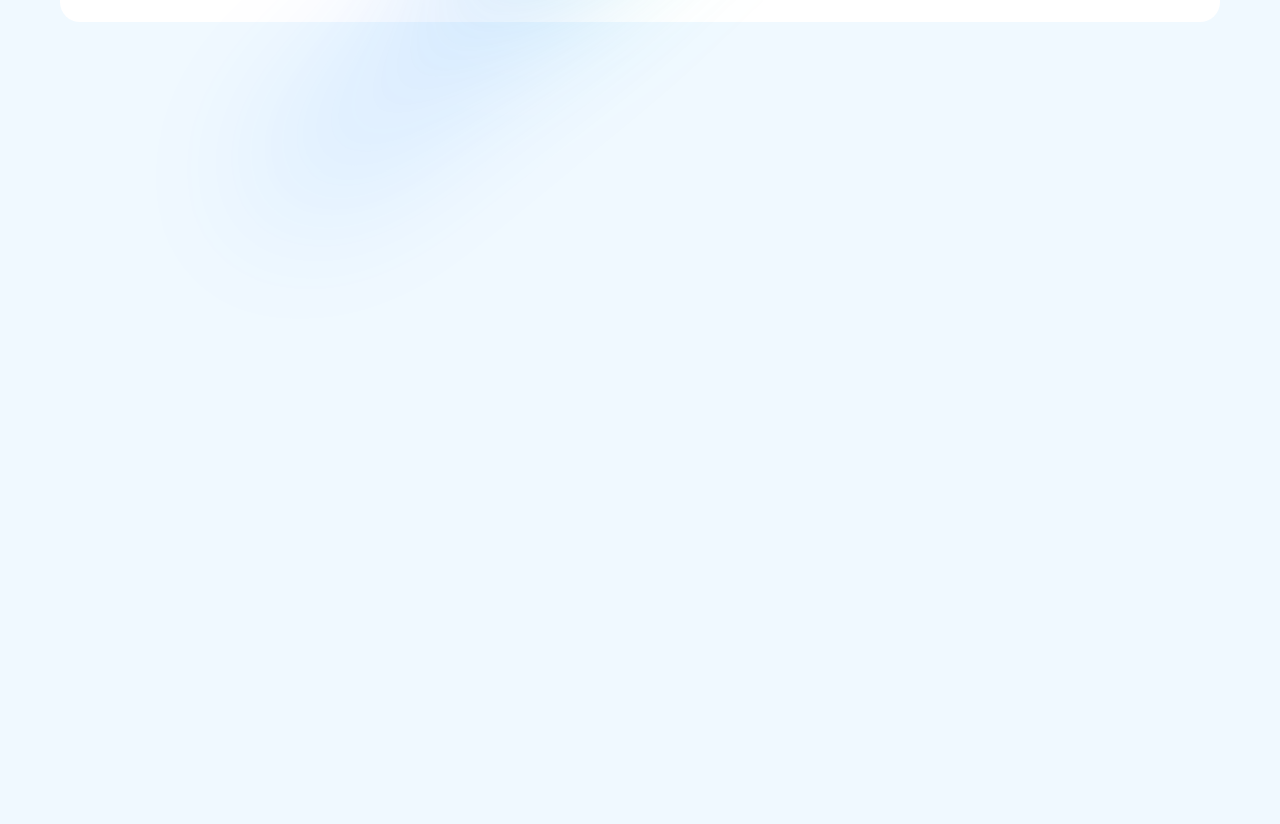
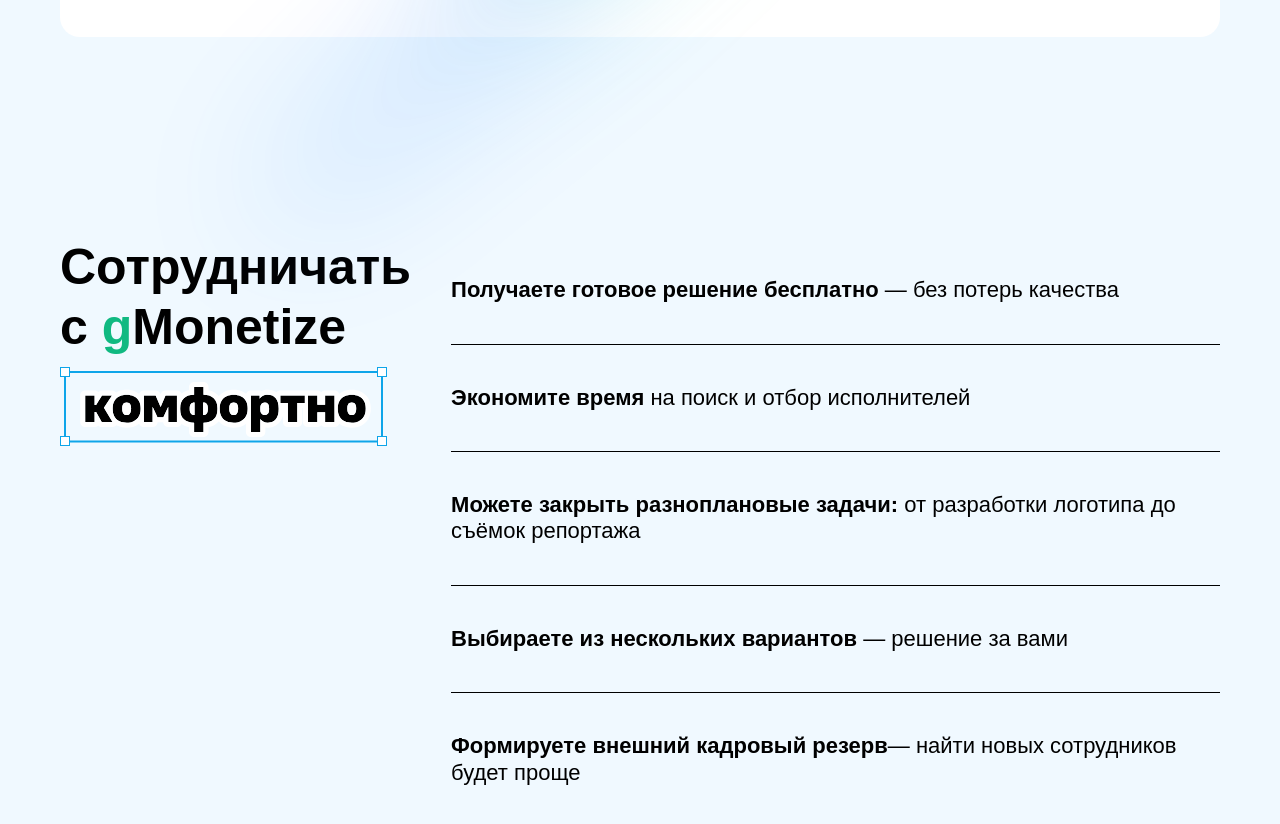
Before and after one commit to RomashkaRV/rustMonetize-landing.Frontend, a Next.js app: page / in a window 1280 px wide. Shown: the part 1100-1924 px from the top of the page. Before the commit the page ends 1493 px from the top, so only its background shows below. Built offline with nearby package versions, Linux system fonts and the light colour scheme; a web font is replaced by a local one.

Commit message:
feature: add cooperation layer

```diff
--- a/src/app/page.tsx
+++ b/src/app/page.tsx
@@ -1,6 +1,11 @@
 import React from "react";
 
-import { Header, MainLayer, TaskLayer } from "components/common";
+import {
+  CooperationLayer,
+  Header,
+  MainLayer,
+  TaskLayer
+} from "components/common";
 
 export default function MainPage() {
   return (
@@ -10,6 +15,8 @@
       <MainLayer />
 
       <TaskLayer />
+
+      <CooperationLayer />
     </div>
   );
 }
--- /dev/null
+++ b/src/components/common/Cooperation/_assets/index.ts
@@ -0,0 +1,3 @@
+import ImageComfort from "./comfort.svg";
+
+export { ImageComfort };
--- /dev/null
+++ b/src/components/common/Cooperation/constants.ts
@@ -0,0 +1,22 @@
+export const LIST_COOPERATION = [
+  {
+    strong: "Получаете готовое решение бесплатно ",
+    default: "— без потерь качества"
+  },
+  {
+    strong: "Экономите время ",
+    default: "на поиск и отбор исполнителей"
+  },
+  {
+    strong: "Можете закрыть разноплановые задачи: ",
+    default: "от разработки логотипа до съёмок репортажа"
+  },
+  {
+    strong: "Выбираете из нескольких вариантов ",
+    default: "— решение за вами"
+  },
+  {
+    strong: "Формируете внешний кадровый резерв",
+    default: "— найти новых сотрудников будет проще"
+  }
+];
--- /dev/null
+++ b/src/components/common/Cooperation/index.module.scss
@@ -0,0 +1,63 @@
+@use "style/mixins/typography";
+
+.layer {
+  padding: 100px 0;
+
+  .content {
+    display: flex;
+
+    gap: 40px;
+
+    .general {
+      display: flex;
+      flex-direction: column;
+      gap: 10px;
+
+      .title {
+        max-width: 400px;
+
+        display: -webkit-box;
+        -webkit-box-orient: vertical;
+        -webkit-line-clamp: 2;
+
+        @include typography.h2;
+
+        & span {
+          color: var(--emerald-500);
+        }
+      }
+    }
+
+    .list {
+      width: 100%;
+
+      display: flex;
+      flex-direction: column;
+
+      z-index: 100;
+
+      .item {
+        padding: 40px 0;
+
+        display: flex;
+
+        list-style: none;
+
+        cursor: pointer;
+
+        &:not(:last-child) {
+          border-bottom: 1px solid black;
+        }
+
+        & p {
+          @include typography.h7;
+
+          & span {
+            @include typography.h6;
+
+          }
+        }
+      }
+    }
+  }
+}
--- /dev/null
+++ b/src/components/common/Cooperation/index.tsx
@@ -0,0 +1,49 @@
+"use client";
+
+import { motion } from "framer-motion";
+import Image from "next/image";
+
+import { ImageComfort } from "./_assets";
+
+import { LIST_COOPERATION } from "./constants";
+
+import style from "./index.module.scss";
+import { variantsLi, variantsTitle, variantsUl } from "./variants";
+
+export const CooperationLayer = () => {
+  return (
+    <div className={style.layer}>
+      <motion.div
+        className={style.content}
+        initial="offscreen"
+        whileInView="onscreen"
+        viewport={{ once: true, amount: 0.3 }}
+      >
+        <motion.div className={style.general} variants={variantsTitle}>
+          <p className={style.title}>
+            Сотрудничать c <span>g</span>Monetize
+          </p>
+
+          <Image src={ImageComfort} alt="comfort" />
+        </motion.div>
+
+        <motion.ul className={style.list} variants={variantsUl}>
+          {LIST_COOPERATION.map((item, index) => (
+            <motion.li
+              className={style.item}
+              key={index}
+              variants={variantsLi}
+              whileHover={{ scale: 0.95 }}
+            >
+              <p>
+                <span>{item.strong}</span>
+
+                {item.default}
+              </p>
+            </motion.li>
+          ))}
+        </motion.ul>
+      </motion.div>
+    </div>
+  );
+};
--- /dev/null
+++ b/src/components/common/Cooperation/variants.ts
@@ -0,0 +1,32 @@
+export const variantsTitle = {
+  offscreen: {
+    scale: 0.5
+  },
+  onscreen: {
+    scale: 1,
+    transition: {
+      type: "spring",
+      duration: 1.5
+    }
+  }
+};
+
+export const variantsUl = {
+  onscreen: {
+    transition: { staggerChildren: 0.3, delayChildren: 0.2 }
+  },
+  offscreen: {
+    transition: { staggerChildren: 0.1, staggerDirection: 2 }
+  }
+};
+
+export const variantsLi = {
+  onscreen: {
+    y: 0,
+    opacity: 1
+  },
+  offscreen: {
+    y: 50,
+    opacity: 0
+  }
+};
--- a/src/components/common/Header/index.module.scss
+++ b/src/components/common/Header/index.module.scss
@@ -1,7 +1,7 @@
 @use "style/mixins/typography";
 
 .header {
-  padding-top: 25px;
+  padding: 20px;
 
   position: sticky;
   top: 0;
@@ -10,9 +10,11 @@
   align-items: center;
   justify-content: space-between;
 
+  border-radius: 0 0 10px 10px;
+
   z-index: 100;
 
-  background-color: var(--sky-50);
+  backdrop-filter: blur(20px);
 
   &__navbar {
     display: flex;
--- a/src/components/common/Task/index.module.scss
+++ b/src/components/common/Task/index.module.scss
@@ -3,7 +3,7 @@
 .layer {
   height: 100%;
 
-  padding-top: 100px;
+  padding: 100px 0;
 
   position: relative;
 
--- a/src/components/common/index.ts
+++ b/src/components/common/index.ts
@@ -1,3 +1,4 @@
 export { Header } from "./Header";
 export { MainLayer } from "./Main";
 export { TaskLayer } from "./Task";
+export { CooperationLayer } from "./Cooperation";
```
Also changed, not shown: src/components/common/Cooperation/_assets/comfort.svg (added).
